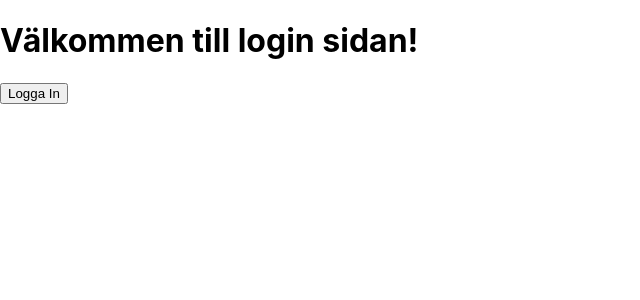
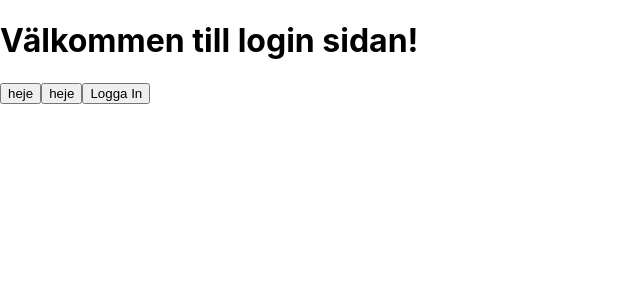
Before and after one commit to RH0DS/FitFokusClient, a React (Create React App) app: page / in a window 1280 px wide. Shown: the top 300 px of the page, without its empty margins (0-640 px from the left). Built offline with nearby package versions, Linux system fonts and the light colour scheme; no server answers.

Commit message:
Testbuttons for ENV

```diff
--- a/src/Pages/LoginPage.js
+++ b/src/Pages/LoginPage.js
@@ -7,7 +7,8 @@ const LoginPage = () => {
             Välkommen till login sidan!
 
         </h1>
-
+        <button onClick={() => console.log(process.env.REACT_APP_AUTH_CLIENTID)}>heje</button>
+        <button onClick={() => console.log(process.env.REACT_APP_AUTH_DOMAIN)}>heje</button>
         <LoginButton/>
     </>
     );
```
